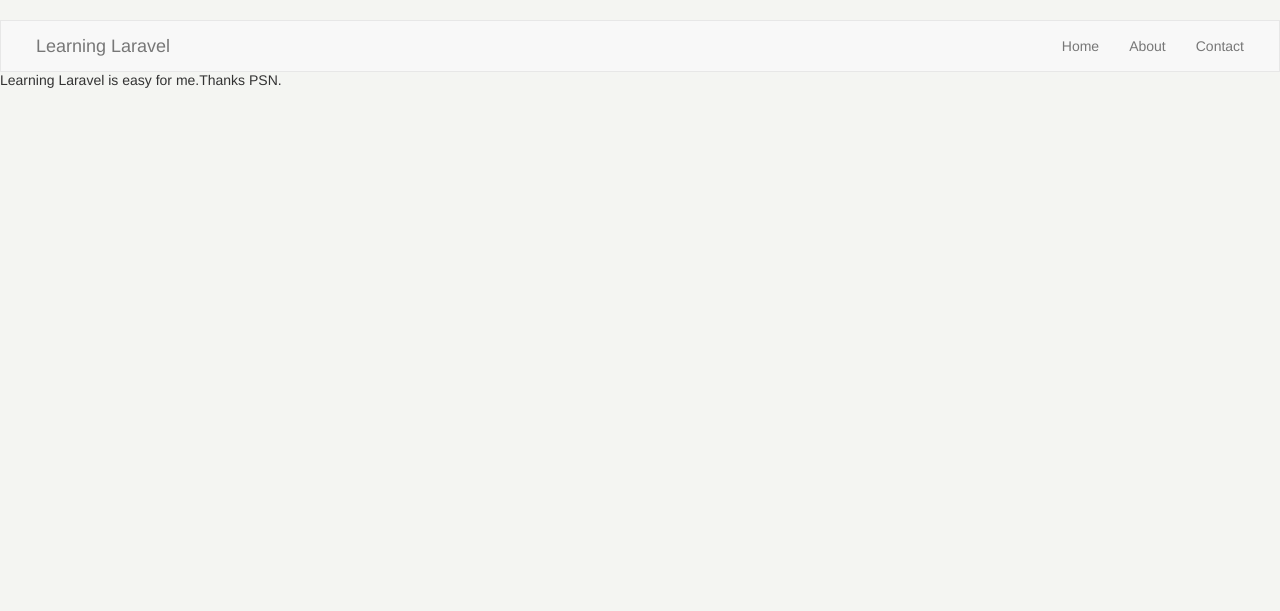
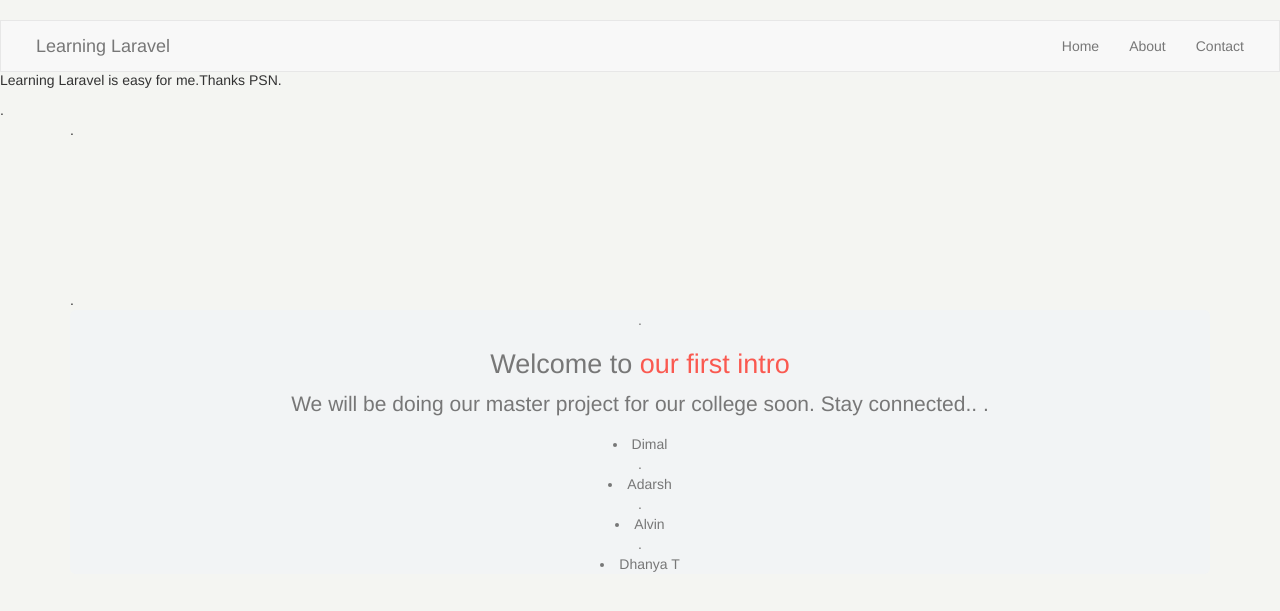
Before and after one commit to adhi1234/minipro, a Laravel app: page /about in a window 1280 px wide. Shown: the top 611 px of the page. Run offline with Laravel 8, Linux system fonts and the light colour scheme; settings files or empty folders that the repository lacks are supplied; some libraries are stand-ins or nearby versions.

Commit message:
Team members added
We are doing a mini project for college ...so HANG UPP

```diff
--- a/resources/views/about.blade.php
+++ b/resources/views/about.blade.php
@@ -2,4 +2,17 @@
 @section('content')
 <h1>About Us</h1>
 <p>Learning Laravel is easy for me.Thanks PSN.</p>
+
+
+.<div class="container">
+  .<section class="section-padding">
+    .<div class="jumbotron text-center">
+      .<h1><span class="grey">Welcome to </span>our first intro</h1>
+<p>We will be doing our master project for our college soon.
+  Stay connected..
+    .<li>Dimal</li>
+    .<li>Adarsh</li>
+    .<li>Alvin</li>
+    .<li>Dhanya T</li>
+  <p>
 @stop
```
